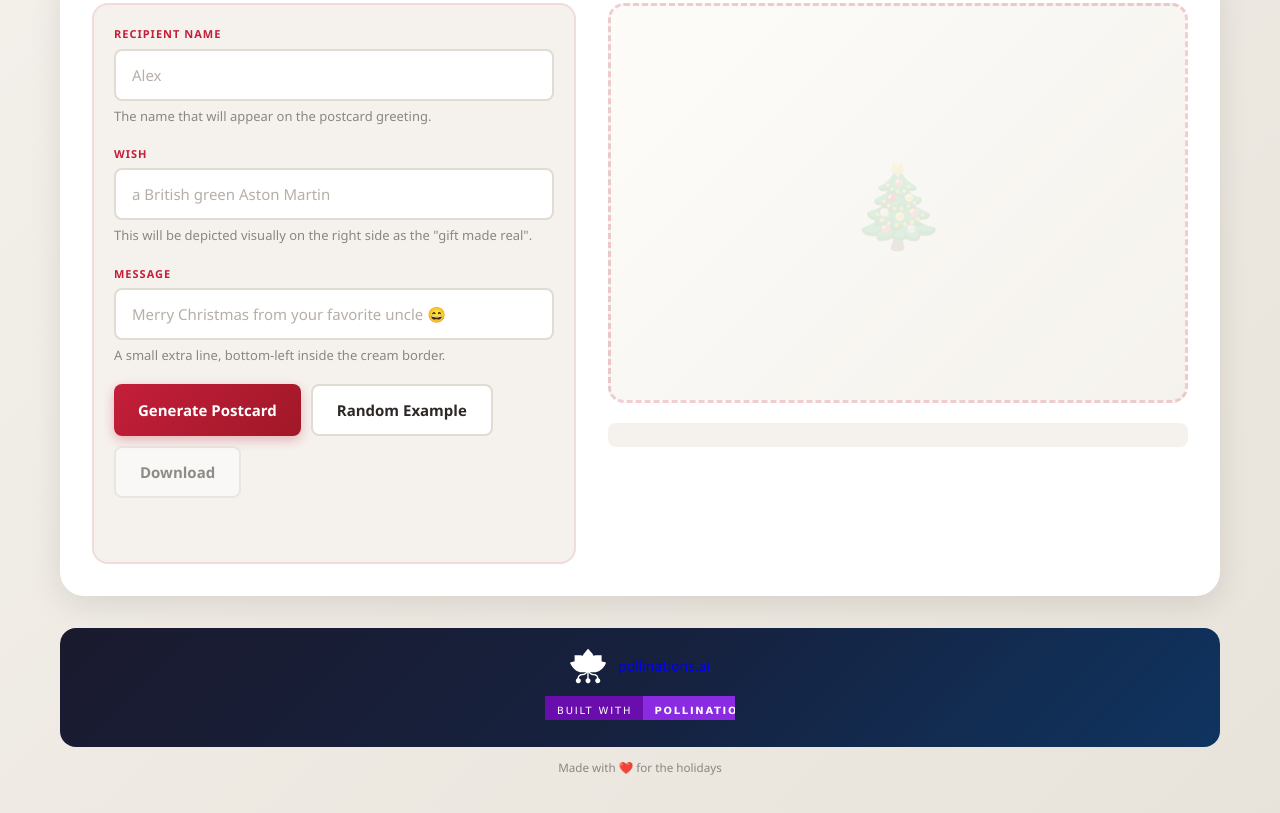
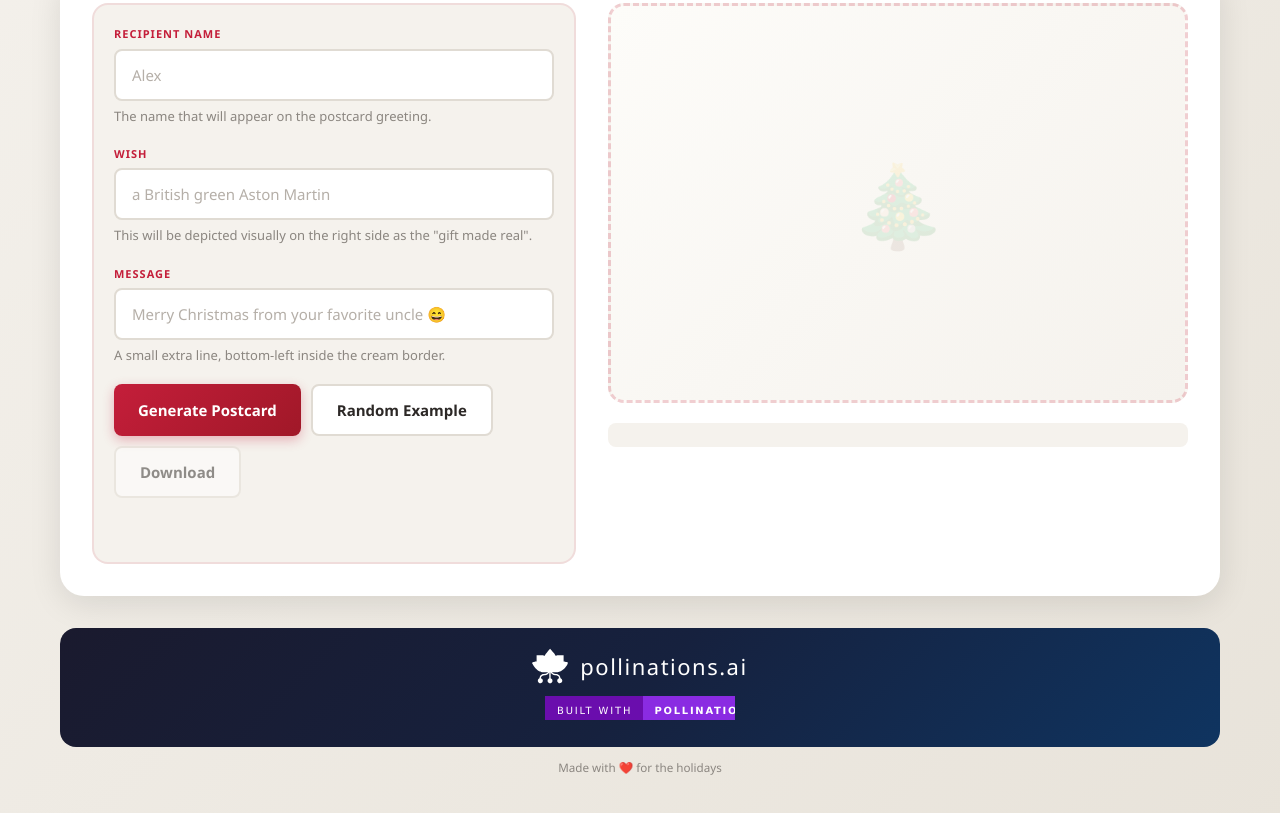
Before and after one commit to Chonrasieo/Christmas-Card-Creator, a website: page index.html in a window 1280 px wide. Shown: the part 381-1194 px from the top of the page. Drawn offline with Linux system fonts and the light colour scheme.

Commit message:
Update styles.css

```diff
--- a/styles.css
+++ b/styles.css
@@ -1,3 +1,4 @@
+
 /* Christmas Postcard Creator - Festive Styling */
 
 :root {
@@ -334,9 +335,12 @@ button:disabled {
   height: 36px;
 }
 
-.pollinations-text {
-  height: 28px;
-  width: auto;
+.pollinations-name {
+  color: #fff;
+  font-size: 22px;
+  font-weight: 300;
+  letter-spacing: 1.5px;
+  font-family: 'Segoe UI', system-ui, sans-serif;
 }
 
 .pollinations-badge-link {
```
